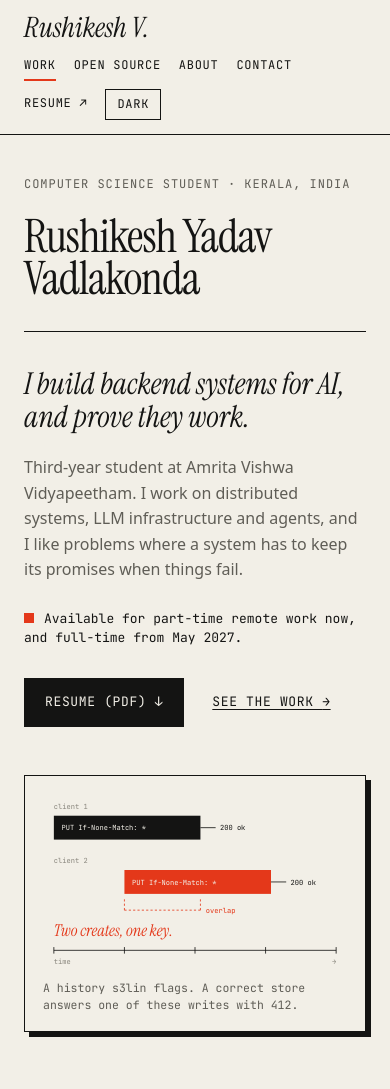
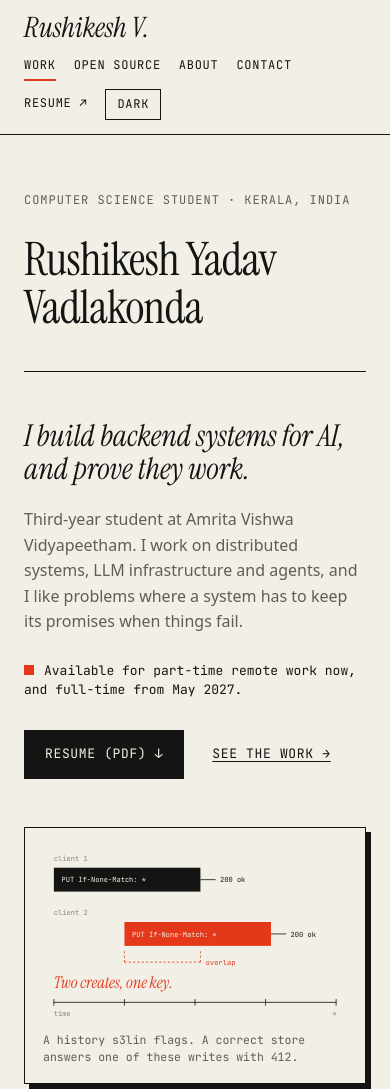
Before and after one commit to Rushikesh116/Rushikesh116.github.io, a plain HTML site: page index.html in a window 390 px wide. Shown: the top 1089 px of the page. Drawn offline with Linux system fonts and the light colour scheme.

Commit message:
Give the hero more breathing room; version the stylesheet and script links

```diff
--- a/index.html
+++ b/index.html
@@ -26,7 +26,7 @@
     } catch (e) { document.documentElement.setAttribute("data-theme", "light"); }
   })();
 </script>
-<link rel="stylesheet" href="styles.css">
+<link rel="stylesheet" href="styles.css?v=20261119b">
 <script type="application/ld+json">
 {
   "@context": "https://schema.org",
@@ -356,6 +356,6 @@
   </div>
 </footer>
 
-<script src="main.js" defer></script>
+<script src="main.js?v=20261119b" defer></script>
 </body>
 </html>
--- a/styles.css
+++ b/styles.css
@@ -73,10 +73,10 @@ nav a:hover, nav a.active { border-bottom-color: var(--accent); }
 .theme:hover { background: var(--ink); color: var(--paper); }
 
 /* hero */
-.hero { padding: 72px 0 0; }
-.kicker { font-family: var(--mono); font-size: 12px; letter-spacing: .08em; text-transform: uppercase; color: var(--mute); margin-bottom: 20px; }
-h1 { font-family: var(--serif); font-size: clamp(46px, 8.6vw, 124px); line-height: .92; letter-spacing: -.022em; margin-bottom: 36px; }
-.hero-grid { display: grid; grid-template-columns: 1fr 1.05fr; gap: 64px; align-items: start; border-top: 1px solid var(--ink); padding-top: 36px; }
+.hero { padding: 104px 0 0; }
+.kicker { font-family: var(--mono); font-size: 12px; letter-spacing: .08em; text-transform: uppercase; color: var(--mute); margin-bottom: 32px; }
+h1 { font-family: var(--serif); font-size: clamp(46px, 8.6vw, 124px); line-height: 1.03; letter-spacing: -.015em; margin-bottom: 60px; }
+.hero-grid { display: grid; grid-template-columns: 1fr 1.05fr; gap: 64px; align-items: start; border-top: 1px solid var(--ink); padding-top: 48px; }
 .tagline { font-family: var(--serif); font-style: italic; font-size: clamp(30px, 3.4vw, 44px); line-height: 1.08; margin-bottom: 22px; }
 .hero-copy p:not(.tagline):not(.avail):not(.actions) { max-width: 33em; color: var(--mute); }
 .avail { font-family: var(--mono); font-size: 13px; line-height: 1.5; margin: 26px 0 0; }
@@ -207,8 +207,9 @@ summary:hover .n, details[open] summary .n { color: var(--accent); }
   .bar { position: static; }
   .bar-inner { flex-direction: column; align-items: flex-start; gap: 10px; padding: 14px 0; }
   nav { flex-wrap: wrap; gap: 8px 18px; }
-  .hero { padding-top: 40px; }
-  h1 { margin-bottom: 32px; }
+  .hero { padding-top: 56px; }
+  .kicker { margin-bottom: 24px; }
+  h1 { margin-bottom: 40px; line-height: 1.05; }
   .section { padding-top: 84px; }
   .figure { box-shadow: 5px 5px 0 var(--ink); }
   summary { grid-template-columns: 34px 1fr 22px; grid-template-areas: "n t x" "n s x" "n k x"; column-gap: 12px; }
```
Also changed, not shown: 1 other file.
